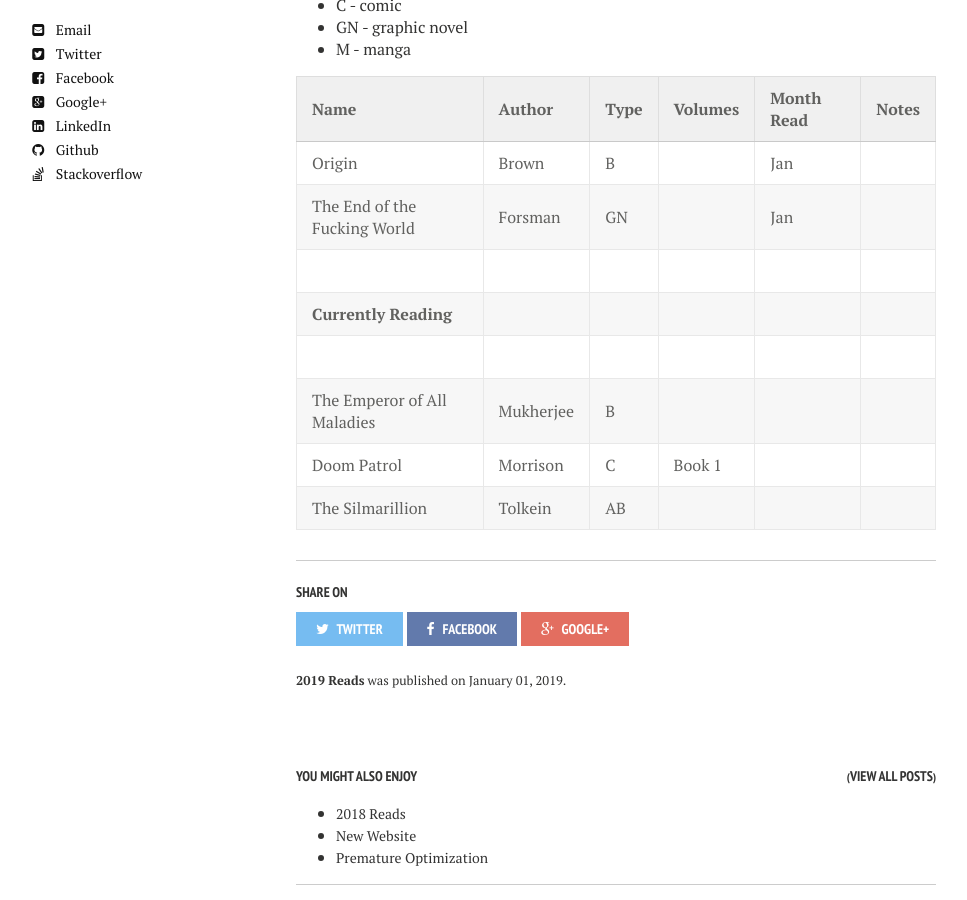
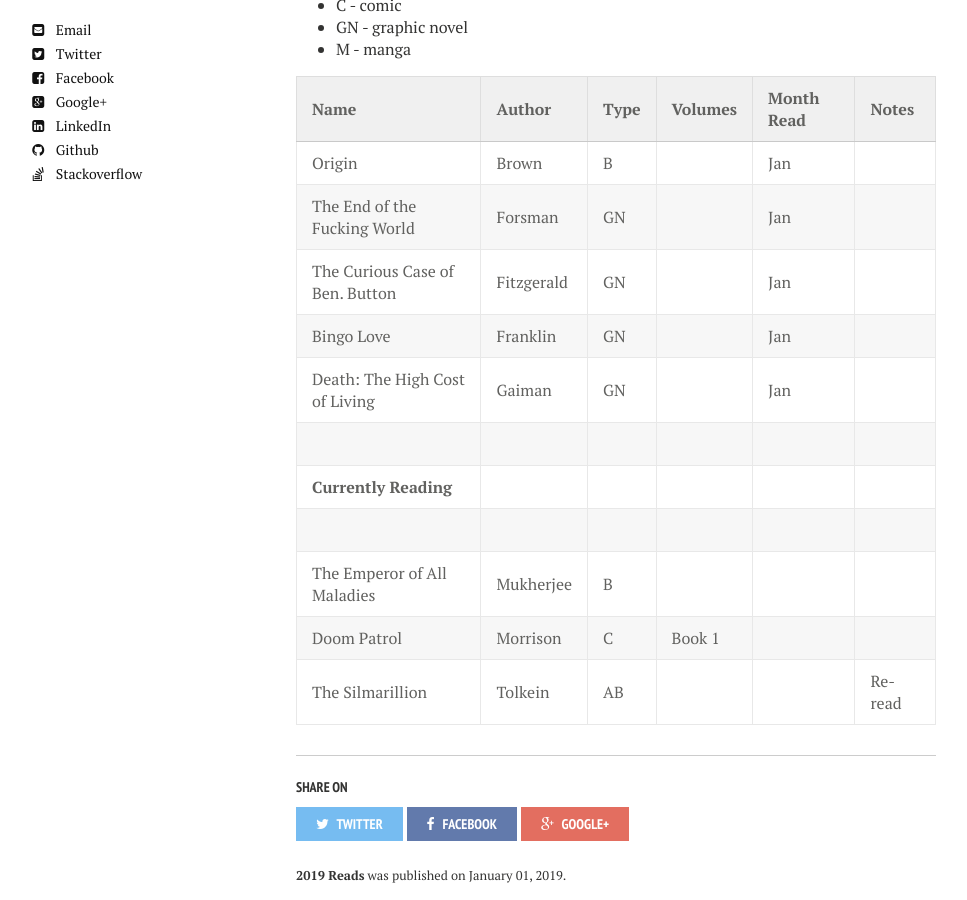
Before and after one commit to calebwherry/calebwherry.github.io, a Jekyll site: the page built from _posts/2019-01-01-2019-Reads.md, in a window 1280 px wide and 900 px high, scrolled down 521 px. Shown: the whole window, without its empty margins (24-991 px from the left). Built offline with Jekyll 4.4.1, drawn with Linux system fonts in a browser that asks for light colours; nearby versions of some CDN libraries; comment, search, counter and statistics services are not loaded.

Commit message:
Added new 2019 reads.

```diff
--- a/_posts/2019-01-01-2019-Reads.md
+++ b/_posts/2019-01-01-2019-Reads.md
@@ -25,13 +25,16 @@ Type Key:
 * GN - graphic novel
 * M - manga
 
-| Name                               | Author    | Type  | Volumes | Month Read   | Notes               |
-|:-----------------------------------|:----------|:------|:--------|:-------------|:--------------------|
-| Origin                             | Brown     | B     |         | Jan          |                     |
-| The End of the Fucking World       | Forsman   | GN    |         | Jan          |                     |
-|                                    |           |       |         |              |                     |
-| <b>Currently Reading</b>           |           |       |         |              |                     |
-|                                    |           |       |         |              |                     |
-| The Emperor of All Maladies        | Mukherjee | B     |         |              |                     |
-| Doom Patrol                        | Morrison  | C     | Book 1  |              |                     |
-| The Silmarillion                   | Tolkein   | AB    |         |              |                     |
+| Name                               | Author     | Type  | Volumes | Month Read   | Notes               |
+|:-----------------------------------|:-----------|:------|:--------|:-------------|:--------------------|
+| Origin                             | Brown      | B     |         | Jan          |                     |
+| The End of the Fucking World       | Forsman    | GN    |         | Jan          |                     |
+| The Curious Case of Ben. Button    | Fitzgerald | GN    |         | Jan          |                     |
+| Bingo Love                         | Franklin   | GN    |         | Jan          |                     |
+| Death: The High Cost of Living     | Gaiman     | GN    |         | Jan          |                     |
+|                                    |            |       |         |              |                     |
+| <b>Currently Reading</b>           |            |       |         |              |                     |
+|                                    |            |       |         |              |                     |
+| The Emperor of All Maladies        | Mukherjee  | B     |         |              |                     |
+| Doom Patrol                        | Morrison   | C     | Book 1  |              |                     |
+| The Silmarillion                   | Tolkein    | AB    |         |              | Re-read             |
```
